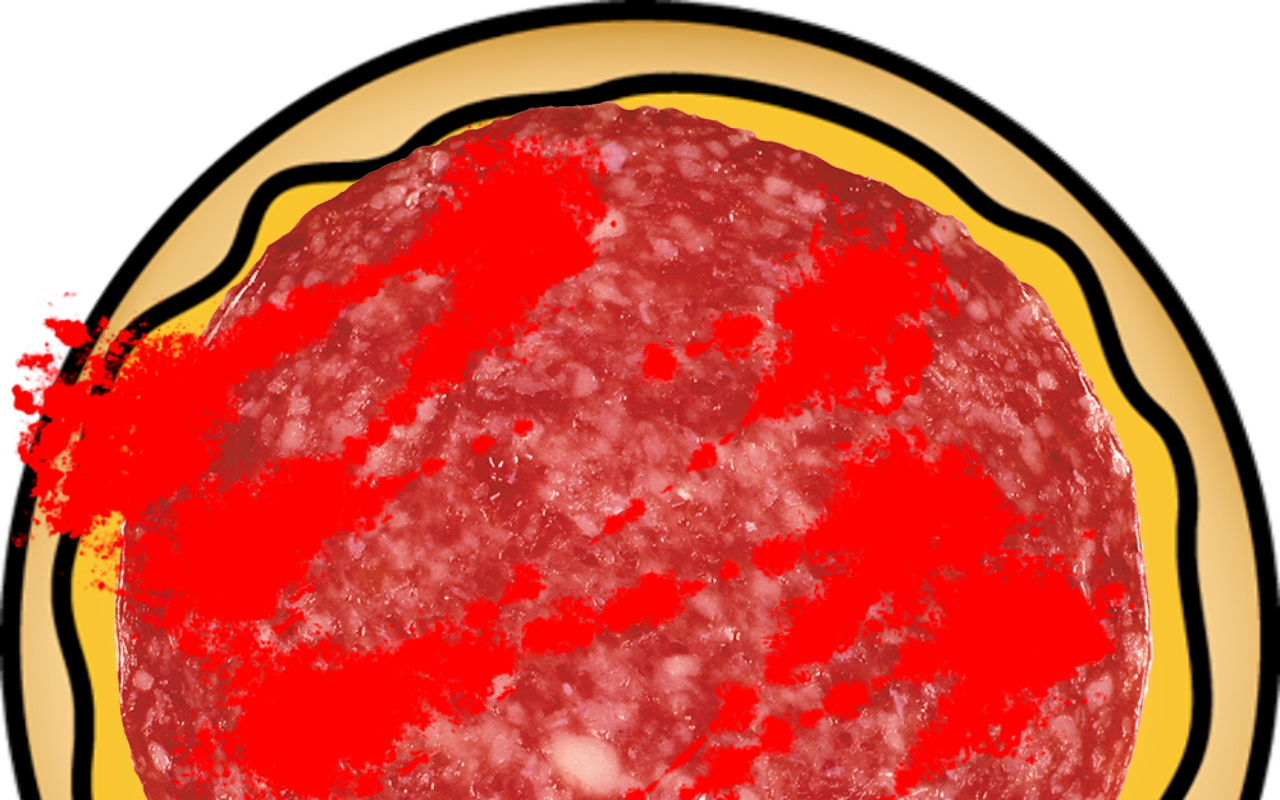
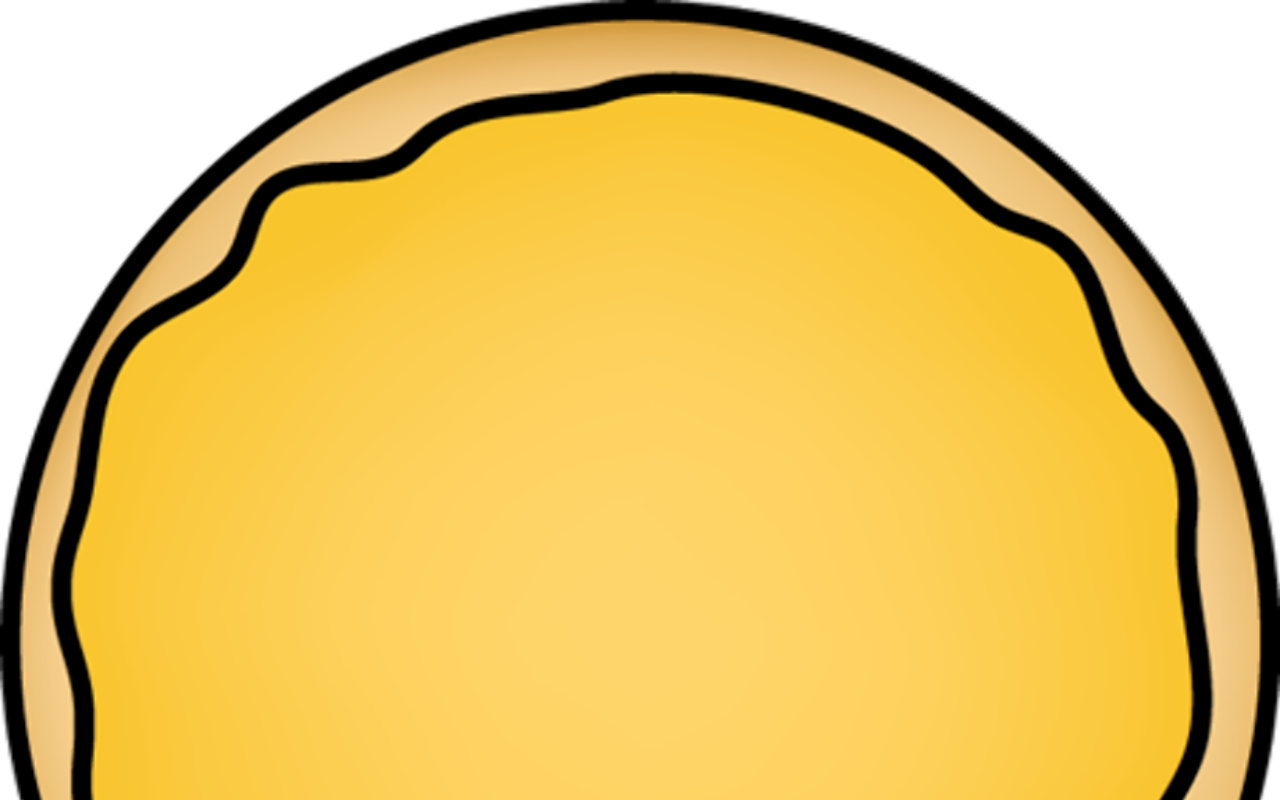
Before and after one commit to mamendez1006/prep-a-pizza, a React (Create React App) app: page / in a window 1280 px wide. Shown: the top 800 px of the page. Built offline with nearby package versions, Linux system fonts and the light colour scheme.

Commit message:
Add dynamic pizza topping photos

```diff
--- a/src/App.js
+++ b/src/App.js
@@ -31,8 +31,9 @@ function App() {
     <div className="app">
       <div className="pizza-overview">
         <img src="/images/pizza-background.png" alt="Pizza background"></img>
-        <img src="/images/pepperoni.png" alt="Pizza background"></img>
-        <img src="/images/hot-sauce.png" alt="Pizza background"></img>
+        {selected.map((item, index) => (
+          <img key={index} src={"/images/"+ item + ".png"} />
+        ))}
       </div>
       <div className="toppings-box">
         <div className="title">▼ Meat Toppings:</div>
```
Also changed, not shown: public/images/Hot sauce.png (renamed from public/images/hot-sauce.png), public/images/Pepperoni.png (renamed from public/images/pepperoni.png).
